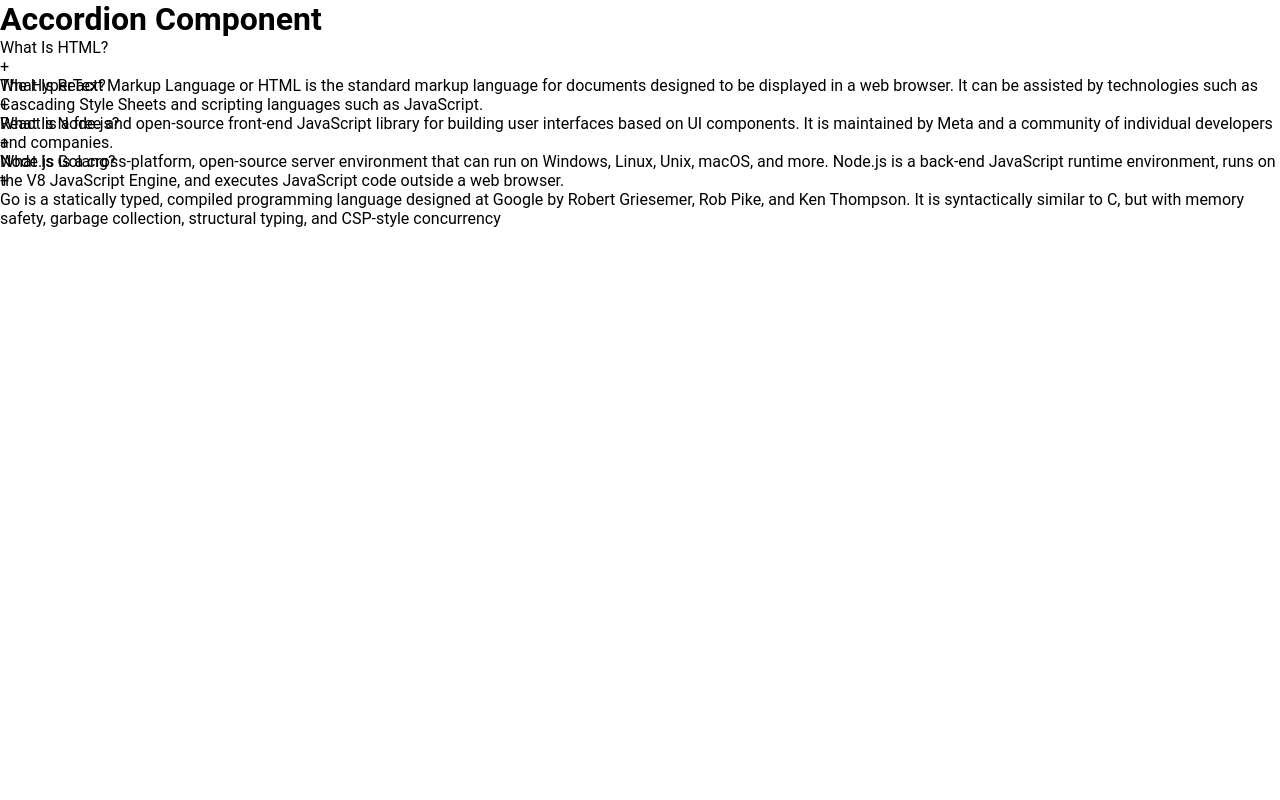
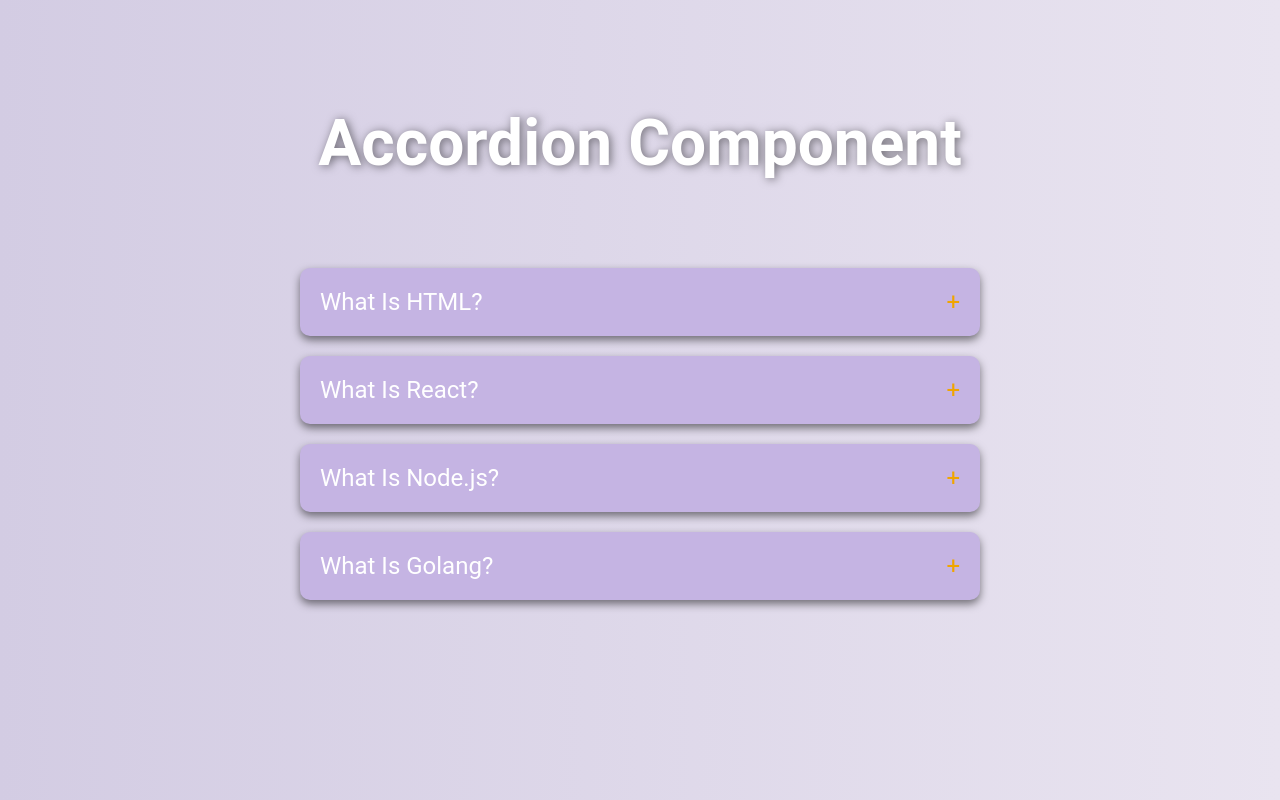
Before and after one commit to ckiroshan/React-Projects, a React (Create React App) app in the folder 8. Accordians/: page / in a window 1280 px wide. Built offline with nearby package versions, Linux system fonts and the light colour scheme; a web font is replaced by a local one.

Commit message:
Styled the Accordion component & attached an App screenshot.

```diff
--- a/8. Accordians/src/index.css
+++ b/8. Accordians/src/index.css
@@ -9,9 +9,106 @@
 :root {
   /* Fonts */
   --main-font: "Freeman", "Roboto", "Courier New", Courier, monospace;
+  --default-font-size: 1rem;
+  --heading-font-size: 4rem;
+  --header-font-size: 1.5rem;
+  --card-info-font-size: 1.2rem;
+
+  /* Colors */
+  --back-color: #d3cce3 linear-gradient(to right, #d3cce3, #e9e4f0);
+  --text-color: #fff;
+  --card-bg-color: #c5b4e3; /* Light purple */
+  --card-hover-bg-color: #a678f5; /* Slightly darker purple */
+  --icon-color: #f0a500;
+  --icon-active-color: #ff5733;
+  --shadow-color: rgba(0, 0, 0, 0.5);
+
+  /* Dimensions */
+  --container-width: 40rem;
+  --card-width: 38rem;
+
+  /* Spacing */
+  --margin-small: 20px;
+  --margin-medium: 80px;
+  --padding-small: 20px;
 }
 
 /* Base Styles */
 body {
   font-family: var(--main-font);
+  background: var(--back-color);
+  color: var(--text-color);
+  height: 100vh;
+  display: flex;
+  flex-direction: column;
+  justify-content: center;
+  align-items: center;
 }
+
+/* Typography */
+.heading {
+  color: var(--text-color);
+  text-shadow: 2px 1px 10px var(--shadow-color);
+  font-size: var(--heading-font-size);
+  line-height: 88px;
+  text-align: center;
+  margin-top: calc(-1 * var(--margin-medium));
+  margin-bottom: var(--margin-medium);
+}
+
+p.card-info {
+  width: var(--card-width);
+  padding: var(--padding-small) 0;
+  line-height: 1.3;
+  font-size: var(--card-info-font-size);
+}
+
+/* Layout */
+.container {
+  border: 2px solid var(--text-color);
+}
+
+/* Accordion Styles */
+.accordion-card {
+  margin: var(--margin-small);
+  padding: var(--padding-small);
+  background: var(--card-bg-color);
+  border-radius: 10px;
+  box-shadow: 0 4px 8px var(--shadow-color);
+  transition: background 0.3s, transform 0.3s, box-shadow 0.3s;
+}
+
+.accordion-card:hover {
+  background: var(--card-hover-bg-color);
+  transform: scale(1.02);
+  box-shadow: 0 6px 12px var(--shadow-color);
+}
+
+.header {
+  display: flex;
+  justify-content: space-between;
+  width: var(--container-width);
+  cursor: pointer;
+  font-size: var(--header-font-size);
+}
+
+.icon {
+  font-size: var(--header-font-size);
+  transition: color 0.3s, transform 0.3s;
+}
+
+.accordion-card.active .icon {
+  color: var(--icon-active-color);
+  transform: rotate(180deg);
+}
+
+.accordion-card .icon {
+  color: var(--icon-color);
+}
+
+.accordion-card .content {
+  max-height: 0;
+  overflow: hidden;
+  opacity: 1;
+  transition: max-height 0.5s ease-in-out;
+}
```
Also changed, not shown: 8. Accordians/src/App-screenshot.jpg (added).
